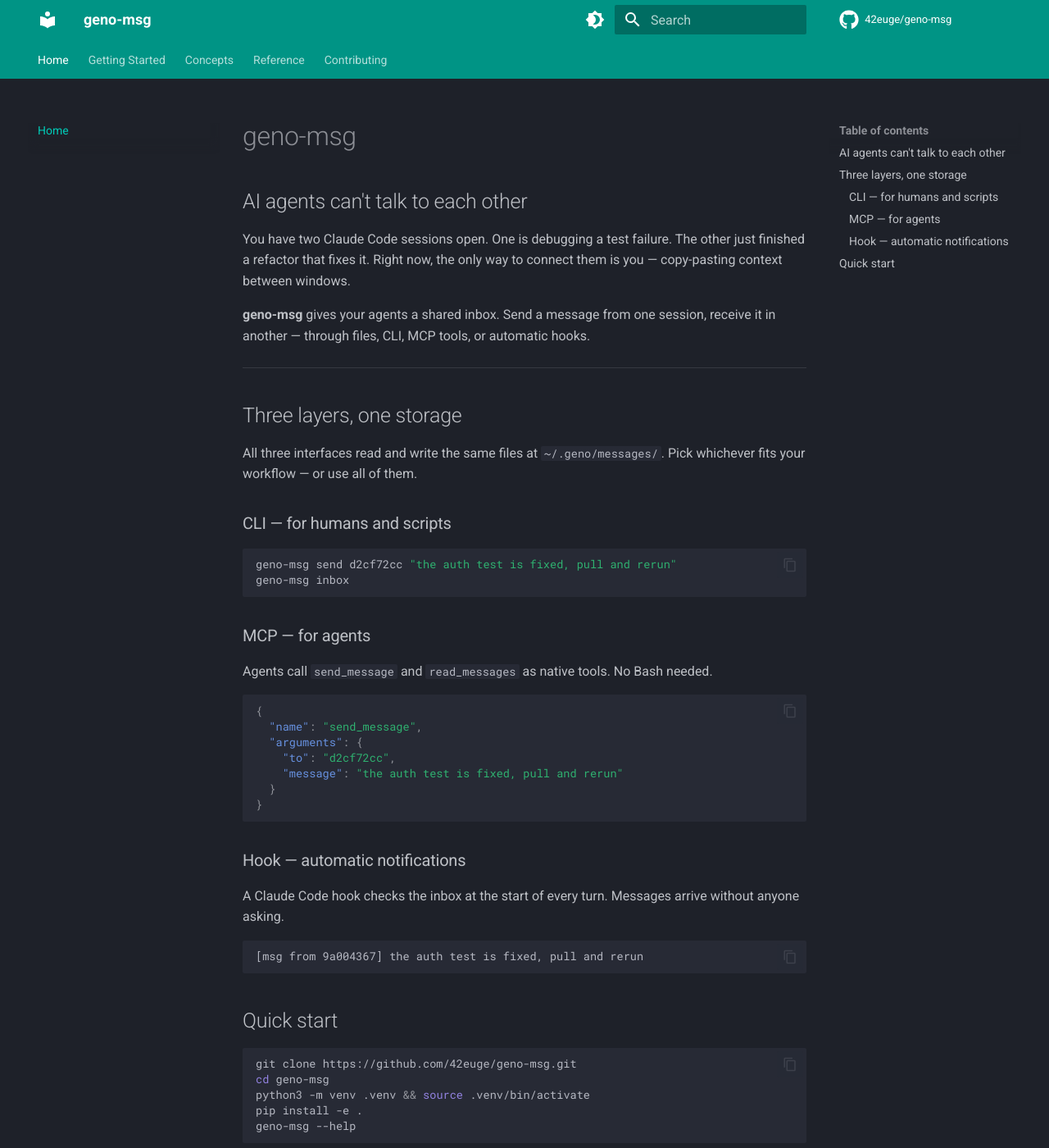
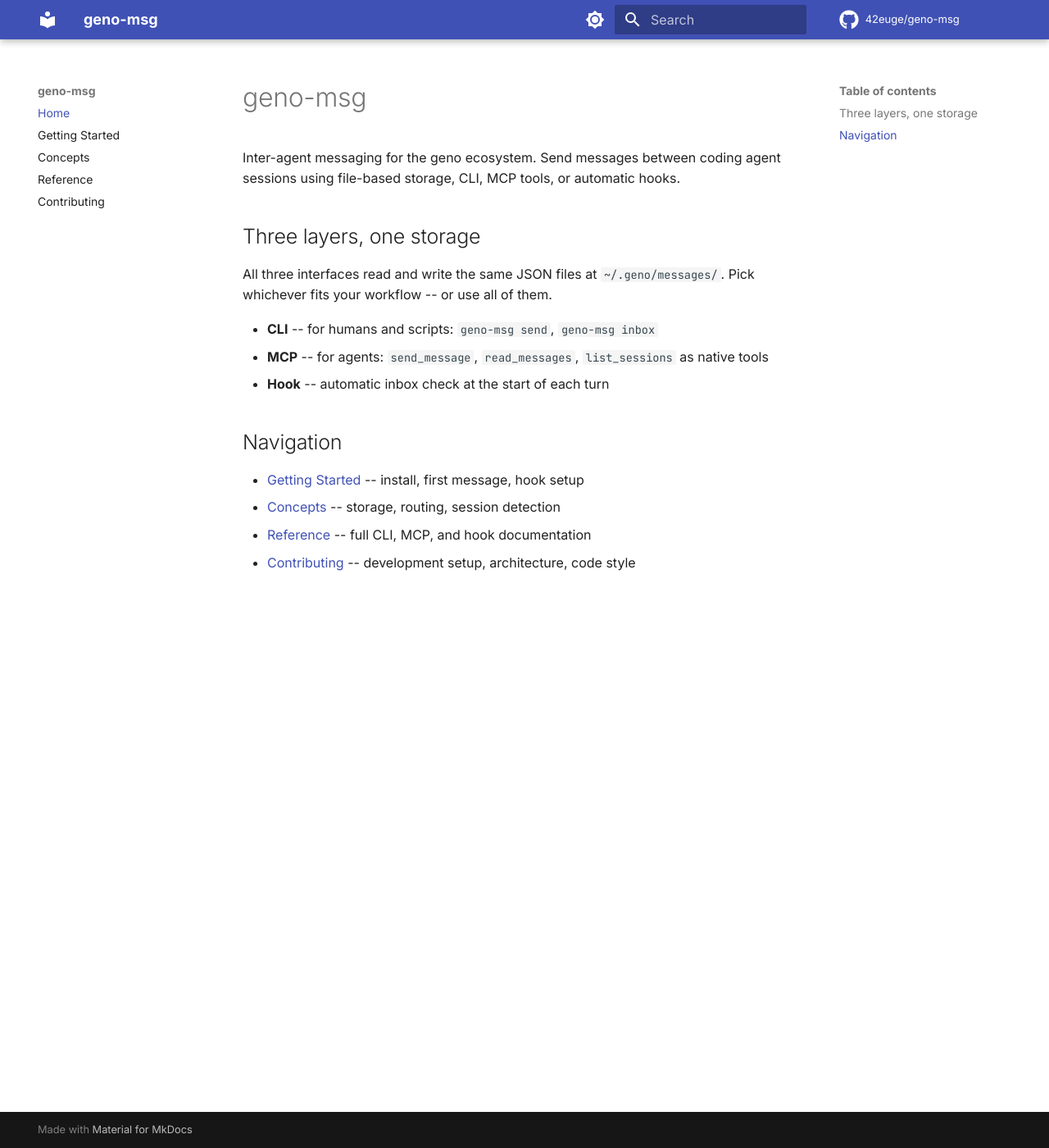
Before and after one commit to 42euge/geno-msg, an MkDocs documentation site: the page built from docs/index.md, in a window 1280 px wide and 1400 px high. Shown: the whole window at 82% size. Built offline with MkDocs 1.6.1 and Material for MkDocs 9.7.7, drawn with Linux system fonts in a browser that asks for light colours; comment, search, counter and statistics services are not loaded; some of the changed text lies outside the part shown.

Commit message:
chore(geno-audit): bring repo into ecosystem compliance
Add missing ecosystem files (GENO.md, CLAUDE.md, GEMINI.md, AGENTS.md,
genotools.yaml, LICENSE, SKILL.md symlink, docs/assets/).

Replace git-clone install instructions with canonical geno-tools install.
Replace agent-specific branding with agent-agnostic language.
Align mkdocs.yml with ecosystem template (Inter/JetBrains Mono, custom palette).
Remove hero landing page from docs/index.md.

````diff
--- a/docs/index.md
+++ b/docs/index.md
@@ -1,56 +1,18 @@
 # geno-msg
 
-## AI agents can't talk to each other
-
-You have two Claude Code sessions open. One is debugging a test failure. The other just finished a refactor that fixes it. Right now, the only way to connect them is you — copy-pasting context between windows.
-
-**geno-msg** gives your agents a shared inbox. Send a message from one session, receive it in another — through files, CLI, MCP tools, or automatic hooks.
-
----
+Inter-agent messaging for the geno ecosystem. Send messages between coding agent sessions using file-based storage, CLI, MCP tools, or automatic hooks.
 
 ## Three layers, one storage
 
-All three interfaces read and write the same files at `~/.geno/messages/`. Pick whichever fits your workflow — or use all of them.
+All three interfaces read and write the same JSON files at `~/.geno/messages/`. Pick whichever fits your workflow -- or use all of them.
 
-### CLI — for humans and scripts
+- **CLI** -- for humans and scripts: `geno-msg send`, `geno-msg inbox`
+- **MCP** -- for agents: `send_message`, `read_messages`, `list_sessions` as native tools
+- **Hook** -- automatic inbox check at the start of each turn
 
-```bash
-geno-msg send d2cf72cc "the auth test is fixed, pull and rerun"
-geno-msg inbox
-```
+## Navigation
 
-### MCP — for agents
-
-Agents call `send_message` and `read_messages` as native tools. No Bash needed.
-
-```json
-{
-  "name": "send_message",
-  "arguments": {
-    "to": "d2cf72cc",
-    "message": "the auth test is fixed, pull and rerun"
-  }
-}
-```
-
-### Hook — automatic notifications
-
-A Claude Code hook checks the inbox at the start of every turn. Messages arrive without anyone asking.
-
-```
-[msg from 9a004367] the auth test is fixed, pull and rerun
-```
-
-## Quick start
-
-```bash
-git clone https://github.com/42euge/geno-msg.git
-cd geno-msg
-python3 -m venv .venv && source .venv/bin/activate
-pip install -e .
-geno-msg --help
-```
-
-[:material-rocket-launch: Getting Started](getting-started.md){ .md-button .md-button--primary }
-[:material-book-open-variant: Concepts](concepts.md){ .md-button }
-[:material-github: View on GitHub](https://github.com/42euge/geno-msg){ .md-button }
+- [Getting Started](getting-started.md) -- install, first message, hook setup
+- [Concepts](concepts.md) -- storage, routing, session detection
+- [Reference](reference.md) -- full CLI, MCP, and hook documentation
+- [Contributing](contributing.md) -- development setup, architecture, code style
--- a/mkdocs.yml
+++ b/mkdocs.yml
@@ -7,30 +7,31 @@
 theme:
   name: material
   palette:
-    - scheme: slate
-      primary: teal
-      accent: amber
+    - media: "(prefers-color-scheme: light)"
+      scheme: default
+      primary: custom
+      accent: custom
+      toggle:
+        icon: material/brightness-7
+        name: Switch to dark mode
+    - media: "(prefers-color-scheme: dark)"
+      scheme: slate
+      primary: custom
+      accent: custom
       toggle:
         icon: material/brightness-4
         name: Switch to light mode
-    - scheme: default
-      primary: teal
-      accent: amber
-      toggle:
-        icon: material/brightness-7
-        name: Switch to dark mode
+  font:
+    text: Inter
+    code: JetBrains Mono
+  icon:
+    repo: fontawesome/brands/github
   features:
-    - navigation.tabs
     - navigation.sections
-    - navigation.expand
     - navigation.top
-    - navigation.instant
     - content.code.copy
-    - search.suggest
     - search.highlight
     - toc.follow
-  icon:
-    repo: fontawesome/brands/github
 
 nav:
   - Home: index.md
@@ -39,22 +40,15 @@
   - Reference: reference.md
   - Contributing: contributing.md
 
-plugins:
-  - search
-
 markdown_extensions:
   - admonition
   - pymdownx.details
   - pymdownx.superfences
+  - pymdownx.highlight:
+      anchor_linenums: true
+  - pymdownx.inlinehilite
   - pymdownx.tabbed:
       alternate_style: true
-  - tables
   - attr_list
-  - md_in_html
   - toc:
       permalink: true
-
-extra:
-  social:
-    - icon: fontawesome/brands/github
-      link: https://github.com/42euge/geno-msg
````
Also changed, not shown: AGENTS.md (added, +1 -0 lines), CLAUDE.md (added, +1 -0 lines), GEMINI.md (added, +1 -0 lines), GENO.md (added, +62 -0 lines), README.md (+20 -37 lines), SKILL.md (added, +1 -0 lines), docs/concepts.md (+2 -2 lines), docs/contributing.md (+7 -1 lines), docs/getting-started.md (+27 -44 lines), docs/reference.md (+3 -29 lines), genotools.yaml (added, +12 -0 lines), 5 other files.
